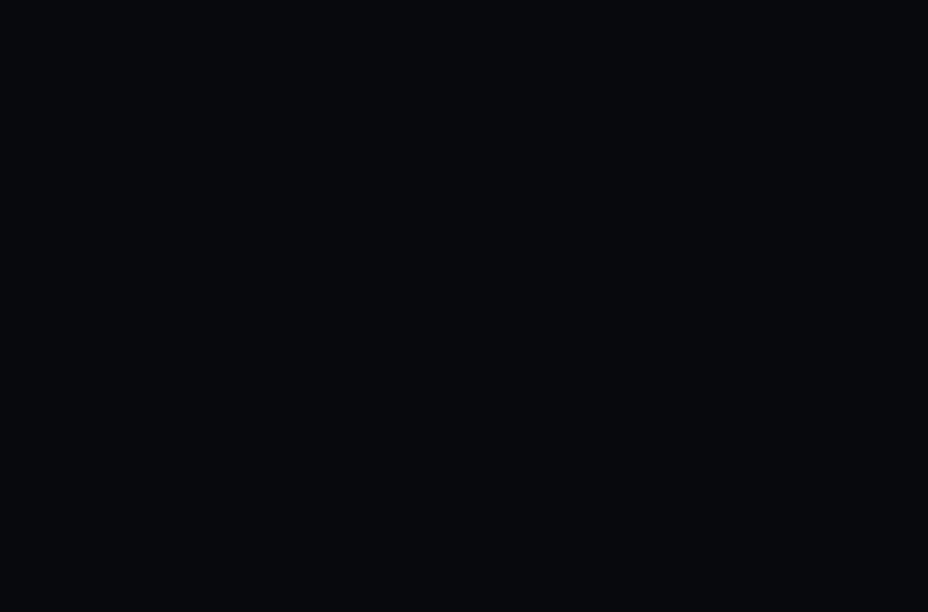
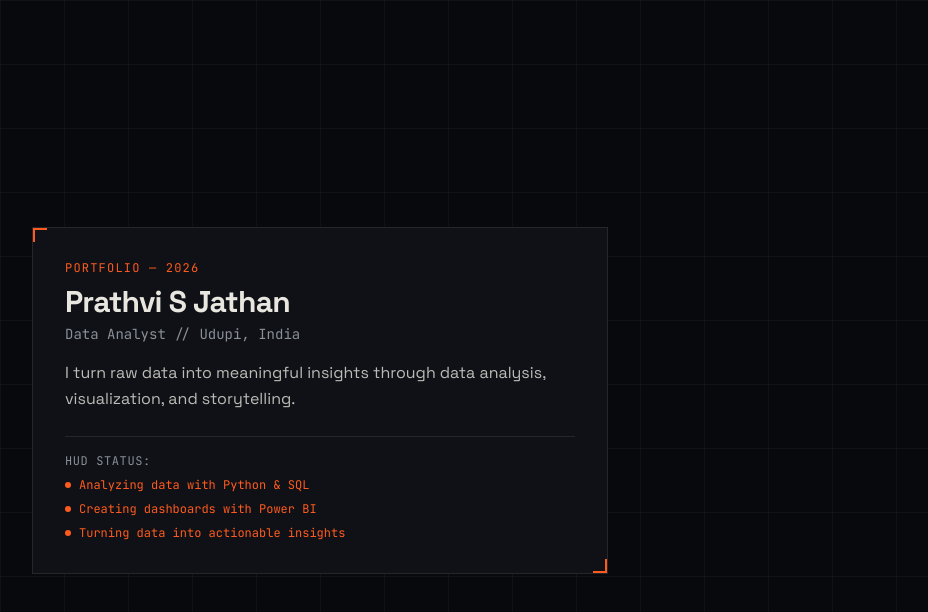
Before and after one commit to Prathvi-Jathan/prathvi-s-jathan-portfolio, a React (Vite) app: page / in a window 1280 px wide. Shown: the top 612 px of the page, without its empty margins (320-1248 px from the left). Built offline with nearby package versions, Linux system fonts and the light colour scheme; no server answers.

Commit message:
Add portfolio data and initial preview

```diff
--- a/src/App.jsx
+++ b/src/App.jsx
@@ -1,3 +1,29 @@
+import { personalInfo, heroContent } from './data/portfolioData'
+
 export default function App() {
-  return <></>
+  return (
+    <div className="min-h-screen bg-ink text-bone font-sans hud-grid flex items-center justify-center p-6">
+      <div className="hud-frame bg-panel border border-bone/10 p-8 max-w-xl w-full">
+        <div className="font-mono text-xs uppercase tracking-widest text-signal mb-2">
+          {heroContent.eyebrow}
+        </div>
+        <h1 className="text-3xl font-bold tracking-tight text-bone mb-1">
+          {personalInfo.name}
+        </h1>
+        <p className="font-mono text-sm text-dim mb-4">{personalInfo.role} // {personalInfo.city}</p>
+        <p className="text-bone/80 text-base mb-6 leading-relaxed">
+          {heroContent.intro}
+        </p>
+        <div className="border-t border-bone/10 pt-4 space-y-2">
+          <div className="font-mono text-xs text-dim uppercase tracking-wider">HUD Status:</div>
+          {heroContent.statusLines.map((line) => (
+            <div key={line} className="font-mono text-xs text-signal flex items-center gap-2">
+              <span className="inline-block w-1.5 h-1.5 bg-signal rounded-full"></span>
+              {line}
+            </div>
+          ))}
+        </div>
+      </div>
+    </div>
+  )
 }
--- /dev/null
+++ b/src/data/portfolioData.js
@@ -0,0 +1,135 @@
+// ============================================================
+// portfolioData.js — ALL content for the portfolio lives here.
+// Components only read from this file.
+// ============================================================
+
+export const personalInfo = {
+  name: "Prathvi S Jathan",
+  brandName: "Prathvi S Jathan",
+  role: "Data Analyst",
+  city: "Udupi, India",
+  timezone: "Asia/Kolkata", // IANA timezone used by the live clock in the HUD
+  email: "prathvisjathan@gmail.com",
+  phone: "+91 8792284660",
+  availability: "Open to Data Analyst roles & internships",
+};
+
+export const academy = {
+  name: "TAP Academy",
+  url: "https://thetapacademy.com/",
+};
+
+export const socialLinks = {
+  github: "https://github.com/Prathvi-Jathan",
+  linkedin: "https://www.linkedin.com/in/prathvi-s-jathan-437314313",
+  instagram: "",
+};
+
+export const navLinks = [
+  { label: "About", href: "#about" },
+  { label: "Work", href: "#projects" },
+  { label: "Journey", href: "#journey" },
+  { label: "Contact", href: "#contact" },
+];
+
+export const heroContent = {
+  eyebrow: "PORTFOLIO — 2026",
+  intro: "I turn raw data into meaningful insights through data analysis, visualization, and storytelling.",
+  statusLines: [
+    "Analyzing data with Python & SQL",
+    "Creating dashboards with Power BI",
+    "Turning data into actionable insights",
+  ],
+  ctaPrimary: { label: "View projects", href: "#projects" },
+  ctaSecondary: { label: "Get in touch", href: "#contact" },
+};
+
+export const aboutContent = {
+  label: "01 / About",
+  heading: "Turning raw data into actionable insights.",
+  paragraph:
+    "I am a Data Analyst focused on transforming complex data into clear, impactful visual stories and business insights. I work with Python, SQL, Power BI, Tableau, and Excel to build intuitive dashboards and drive data-informed decisions. I am sharpening my skills through the placement training program at TAP Academy.",
+  stats: [
+    { value: 2, suffix: "+", label: "Projects Completed" },
+    { value: 4, suffix: "+", label: "Technologies Learnt" },
+    { value: 2, suffix: "", label: "Internships Completed" },
+  ],
+};
+
+export const skillGroups = [
+  {
+    title: "Programming & Querying",
+    items: ["Python", "SQL", "Pandas", "NumPy"],
+  },
+  {
+    title: "Data Analysis",
+    items: ["Data Cleaning", "Exploratory Data Analysis", "Statistical Analysis", "Data Modeling"],
+  },
+  {
+    title: "Visualization & BI",
+    items: ["Power BI", "Tableau", "Dashboard Development", "Data Storytelling"],
+  },
+  {
+    title: "Spreadsheet & Tools",
+    items: ["Microsoft Excel", "Git", "GitHub", "VS Code"],
+  },
+];
+
+export const projects = [
+  {
+    id: "project-1",
+    number: "01",
+    title: "VocalBridge – AI-Powered Multilingual Voice Dubbing",
+    description:
+      "Converts speech from one language into another while preserving the original speaker's voice using speech recognition, language translation, and voice synthesis.",
+    tags: ["Python", "Voice Cloning", "FFmpeg"],
+    year: "2025",
+    liveUrl: "https://github.com/Prathvi-Jathan/AI-Powered-Voice-Dubbing",
+    githubUrl: "https://github.com/Prathvi-Jathan/AI-Powered-Voice-Dubbing",
+  },
+  {
+    id: "project-2",
+    number: "02",
+    title: "Neighborhood Problem Reporting & Resolution",
+    description:
+      "Community issue reporting and resolution platform with incident tracking, status workflows, and SQL analytics.",
+    tags: ["Django", "SQL", "Bootstrap"],
+    year: "2026",
+    liveUrl: "https://github.com/Prathvi-Jathan",
+    githubUrl: "https://github.com/Prathvi-Jathan",
+  },
+];
+
+export const experience = [
+  {
+    period: "2026 — Present",
+    role: "Data Analytics Training",
+    org: "TAP Academy",
+    description:
+      "Developing practical skills in Python, SQL, Excel, Power BI, Tableau, and data visualization.",
+  },
+  {
+    period: "2026",
+    role: "Full-Stack Web Developer",
+    org: "VrishankSoft OPC Ltd.",
+    description:
+      "Developed a Neighborhood Problem Reporting and Resolution website using HTML, CSS, Bootstrap, Django, and SQL.",
+  },
+];
+
+export const contactContent = {
+  label: "04 / Contact",
+  heading: "Let's build something.",
+  note: "Have a data project, question, or opportunity? Send a message — I reply promptly.",
+};
+
+export const footerContent = {
+  tagline: "Designed & built by hand.",
+};
+
+// EmailJS — values come from .env.local (variables must start with VITE_)
+export const emailjsConfig = {
+  serviceId: import.meta.env.VITE_EMAILJS_SERVICE_ID || "YOUR_EMAILJS_SERVICE_ID",
+  templateId: import.meta.env.VITE_EMAILJS_TEMPLATE_ID || "YOUR_EMAILJS_TEMPLATE_ID",
+  publicKey: import.meta.env.VITE_EMAILJS_PUBLIC_KEY || "YOUR_EMAILJS_PUBLIC_KEY",
+};
```
